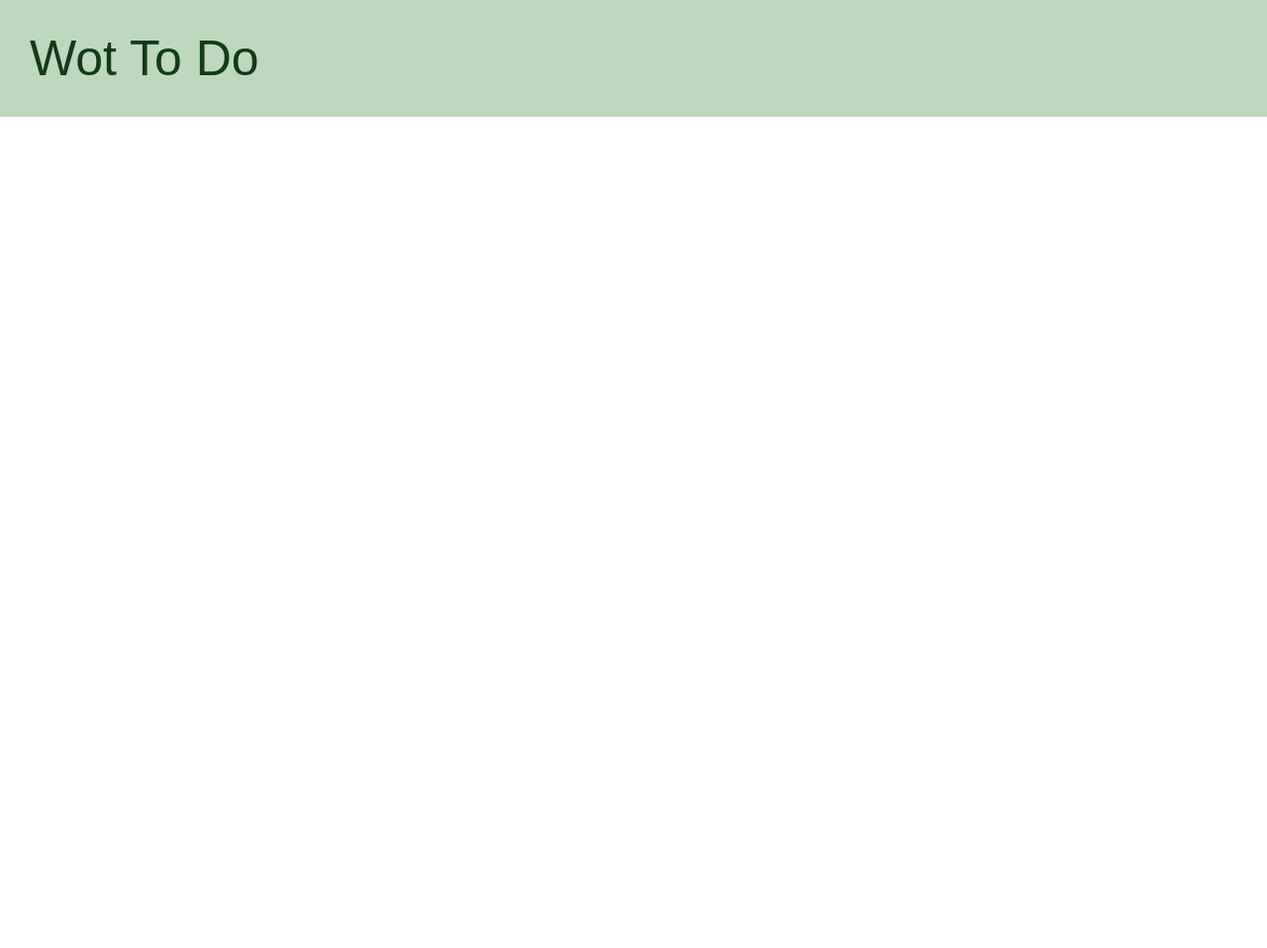
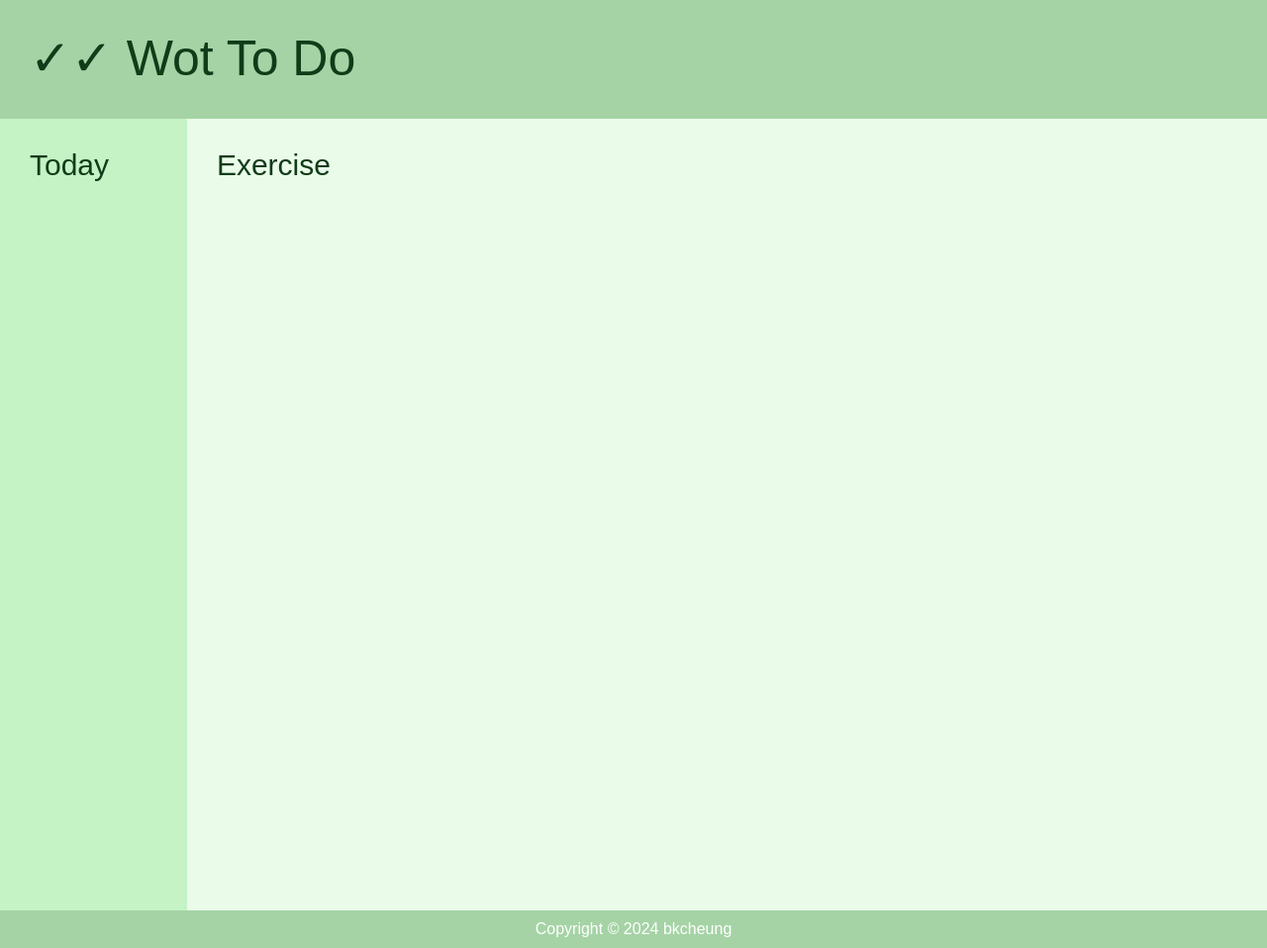
Before and after one commit to bkcheung/Wot-To-Do, a website built with webpack: page dist/index.html in a window 1280 px wide. Shown: the whole page at 99% size. Before the commit the page ends 800 px from the top, so only its background shows below. Built offline with nearby package versions, Linux system fonts and the light colour scheme.

Commit message:
Set up page rendering with js

```diff
--- a/src/index.js
+++ b/src/index.js
@@ -2,11 +2,42 @@ import _ from 'lodash';
 import './style.css';
 import addTask from './tasks';
 
-function genHeader() {
-    const head = document.createElement('div');
-    head.innerHTML = "Wot To Do";
-    head.classList.add('header');
-    return head;
+function render() {
+    const page = document.createElement('div');
+    page.classList.add('page');
+
+    const header = document.createElement('div');
+    header.innerHTML = "✓✓ Wot To Do";
+    header.classList.add('header');
+    page.appendChild(header);
+
+    const pageBody = document.createElement('div');
+    pageBody.classList.add('pageBody');
+    const projList = document.createElement('div');
+    projList.innerHTML = "Today";
+    projList.classList.add('projList');
+    pageBody.appendChild(projList);
+
+    const taskList = document.createElement('div');
+    taskList.innerHTML = "Exercise";
+    taskList.classList.add('taskList');
+    pageBody.appendChild(taskList);
+    page.appendChild(pageBody);
+
+    const footer = document.createElement('footer');
+    footer.classList.add('footer');
+    const year = new Date().getFullYear();
+
+    const github = document.createElement('a');
+    github.classList.add('github');
+    github.href = "https://github.com/bkcheung",
+    github.innerHTML = "bkcheung";
+    footer.innerHTML = `Copyright © ${year} `;
+    footer.appendChild(github);
+
+    page.appendChild(footer);
+
+    return page;
   }
 
-  document.body.appendChild(genHeader());
+  document.body.appendChild(render());
--- a/src/style.css
+++ b/src/style.css
@@ -1,10 +1,52 @@
 html, body {
     margin: 0px;
+    font-family: 'Roboto-light', sans-serif;
+    color: rgb(16, 60, 24);
+    /* background-color: rgb(234, 251, 234); */
+
 }
+
+.page {
+    display: flex;
+    flex-direction: column;
+}
+
+.pageBody{
+    flex: 1;
+    display: flex;
+}
+
 .header {
-    font-family: 'Roboto-light', sans-serif;
     font-size: 50px;
-    color: rgb(16, 60, 24);
-    background-color: rgb(189, 216, 189);
+    background-color: rgb(165, 211, 165);
+    padding: 30px;
+    width: calc(100%-30px);
+    height: 60px;
+}
+
+.projList {
+    flex: 1;
+    font-size: 30px;
+    background-color: rgb(197, 243, 197);
+    padding: 30px;
+    min-height: calc(100vh - 60px);
+}
+
+.taskList{
+    flex: 8;
+    font-size: 30px;
+    background-color: rgb(234, 251, 234);
     padding: 30px;
 }
+
+.footer {
+    background-color: rgb(165, 211, 165);
+    color: white;
+    padding: 10px;
+    text-align: center;
+}
+
+.github {
+    color: white;
+    text-decoration: none;
+}
```
